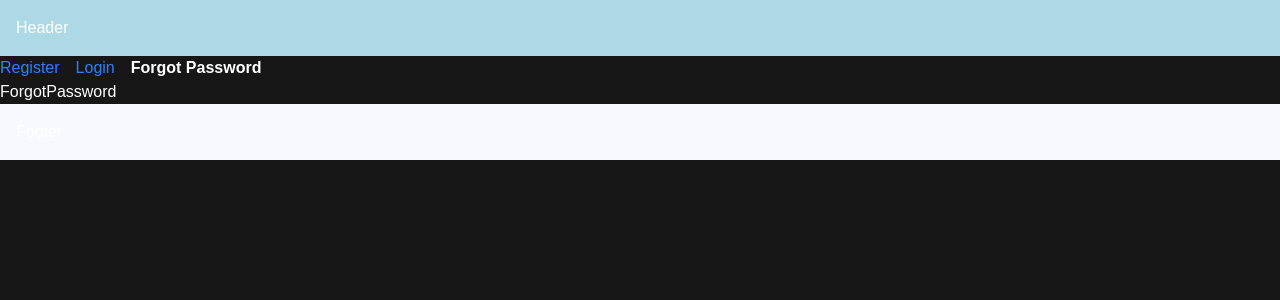
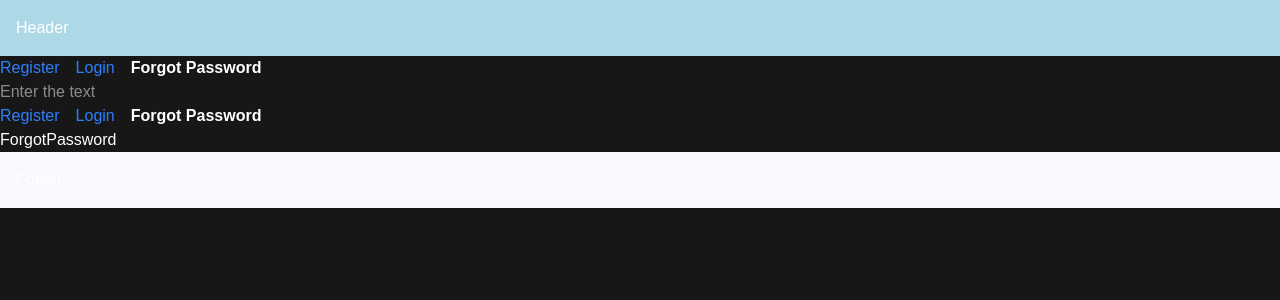
Before and after one commit to purushothamguda/hello-world-nextJs, a Next.js app: page /forgot-password in a window 1280 px wide. Shown: the top 300 px of the page. Built offline with nearby package versions, Linux system fonts and the light colour scheme.

Commit message:
Tutorial - 22 - Templates  && Tutorial - 23 - Loading UI

```diff
--- /dev/null
+++ b/src/app/(auth)/template.tsx
@@ -0,0 +1,55 @@
+"use client";
+import Link from "next/link";
+import { usePathname } from "next/navigation";
+import React from "react";
+
+const navLinks = [
+  {
+    name: "Register",
+    href: "/register",
+  },
+  {
+    name: "Login",
+    href: "/login",
+  },
+  {
+    name: "Forgot Password",
+    href: "/forgot-password",
+  },
+];
+
+const AuthLayout = ({ children }: { children: React.ReactNode }) => {
+  const pathName = usePathname();
+  return (
+    <>
+      <div>
+        <input
+          type="text"
+          placeholder="Enter the text"
+          onChange={(e) => {
+            e.target.value;
+          }}
+        />
+      </div>
+      <div>
+        {navLinks.map((link) => {
+          const isActive =
+            pathName === link.href ||
+            (pathName.startsWith(link.href) && link.href !== "/");
+          return (
+            <Link
+              className={isActive ? "font-bold mr-4" : "text-blue-500 mr-4"}
+              href={link.href}
+              key={link.name}
+            >
+              {link.name}
+            </Link>
+          );
+        })}
+        {children}
+      </div>
+    </>
+  );
+};
+
+export default AuthLayout;
--- /dev/null
+++ b/src/app/blog/loading.tsx
@@ -0,0 +1,3 @@
+export default function Loading() {
+  return <h1>Loading</h1>;
+}
```
